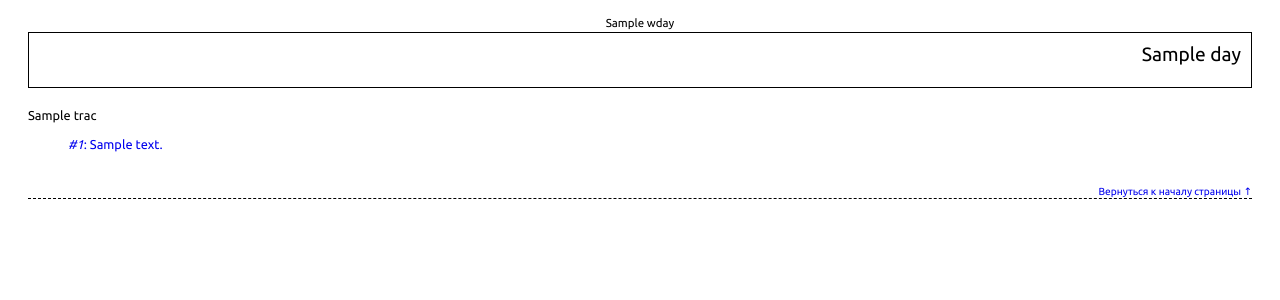
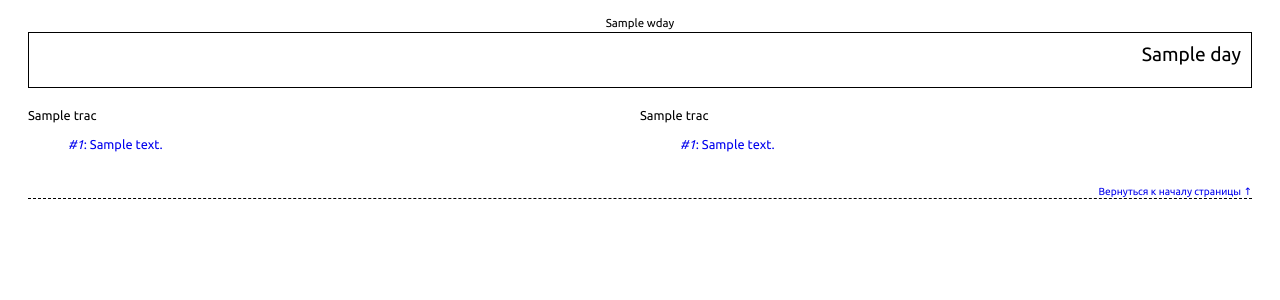
Before and after one commit to skrattaren/tracaggr, a Flask app: template templates/index.html in a window 1280 px wide. Shown: the part 168-468 px from the top of the page. Run offline with Flask 2, Linux system fonts and the light colour scheme; the template is opened without the code that fills it: most values are stand-ins (such as "Sample title", 1, 10 or a date in 2020); parts of the project's set-up code (start-up, migrations or seed data) failed here and were passed over; some libraries are stand-ins or nearby versions.

Commit message:
Query for and display recently closed tickets

```diff
--- a/defaults.py
+++ b/defaults.py
@@ -40,7 +40,7 @@ except ImportError:
     pass
 
 # query to fetch open tickets
-QUERY_OPEN = """SELECT id, owner,summary FROM ticket WHERE status!='closed'"""
+QUERY_OPEN = "SELECT id, owner, summary FROM ticket WHERE status!='closed'"
 # query to fetch month data
 QUERY_MONTH = """SELECT ticket.id, ticket.owner, ticket.summary,
                         ticket.status, ticket_custom.value AS due_date
@@ -50,7 +50,8 @@ QUERY_MONTH = """SELECT ticket.id, ticket.owner, ticket.summary,
                     ticket_custom.value ILIKE %s""".format(DATE_FIELD)
 
 # query to fetch tickets close not earlier than a week ago
-QUERY_CLSD_WEEK = "SELECT id, owner FROM ticket WHERE status='closed'"
+QUERY_CLSD_WEEK = """SELECT id, owner, summary FROM ticket WHERE status='closed'
+                     AND changetime > %s"""
 
 # prepare dictionary of DB connections
 TRACS = []
--- a/main.py
+++ b/main.py
@@ -4,6 +4,7 @@ from __future__ import unicode_literals
 
 import calendar
 import datetime
+import time
 
 from psycopg2.extras import DictCursor
 from flask import Flask, abort, redirect, render_template, session
@@ -52,6 +53,12 @@ def index(month=None, year=None):
         opened = dictify(cur.fetchall(), 'owner',
                              add_data={'trac': trac['name'],
                                        'base_url': trac['base_url']})
+        # for recently closed tickets
+        week_ago = (time.time() - 604800) * (10**6)   # (7 * 24 * 60 * 60) = 604800
+        cur.execute(QUERY_CLSD_WEEK, (week_ago, ))
+        closed = dictify(cur.fetchall(), 'owner',
+                             add_data={'trac': trac['name'],
+                                       'base_url': trac['base_url']})
     # total dictification of month data
     for user, tickets in month_data_raw.items():
         month_data[user] = dictify(tickets, 'due_date')
@@ -61,6 +68,10 @@ def index(month=None, year=None):
     # a wee bit of simple dictification for opened tickets
     for user, tickets in opened.items():
         opened[user] = dictify(tickets, 'trac')
+
+    # ...and for closed ones
+    for user, tickets in closed.items():
+        closed[user] = dictify(tickets, 'trac')
 
     # create calendars
     calendar.setfirstweekday(calendar.MONDAY)
@@ -78,6 +89,7 @@ def index(month=None, year=None):
                'month': month,
                'year': cal_year,
                'opened': opened,
+               'closed': closed,
                }
     return render_template('index.html', **context)
 
--- a/static/base.css
+++ b/static/base.css
@@ -73,32 +73,32 @@ ul {
 }
 
 .cal a,
-.tcktlist a,
-.tcktlistclose a {
+.openedlist a,
+.clsdlist a {
     text-decoration: none;
 }
 
 .cal a:link,
-.tcktlist a:link,
-.tcktlistclose a:link {
+.openedlist a:link,
+.clsdlist a:link {
     text-decoration: none;
 }
 
 .cal a:active,
-.tcktlist a:active,
-.tcktlistclose a:active {
+.openedlist a:active,
+.clsdlist a:active {
     text-decoration: none;
 }
 
 .cal a:hover,
-.tcktlist a:hover,
-.tcktlistclose a:hover {
+.openedlist a:hover,
+.clsdlist a:hover {
     text-decoration: underline;
 }
 
 .cal a:visited,
-.tcktlist a:visited,
-.tcktlistclose a:visited {
+.openedlist a:visited,
+.clsdlist a:visited {
     text-decoration: none;
 }
 
@@ -119,12 +119,12 @@ ul {
     text-decoration: line-through;
 }
 
-.tcktlist {
+.openedlist {
     float: left;
     width: 50%;
 }
 
-.tcktlistclose {
+.clsdlist {
     float: right;
     width: 50%;
 }
--- a/static/dark.css
+++ b/static/dark.css
@@ -30,8 +30,8 @@ a:hover {
 }
 
 .cal a,
-.tcktlist a,
-.tcktlistclose a {
+.openedlist a,
+.clsdlist a {
     color: #ccc;
 }
 
--- a/static/light.css
+++ b/static/light.css
@@ -27,8 +27,8 @@ a {
 }
 
 .cal a,
-.tcktlist a,
-.tcktlistclose a {
+.openedlist a,
+.clsdlist a {
     color: #000000;
 }
 
--- a/templates/index.html
+++ b/templates/index.html
@@ -55,8 +55,22 @@
         </tr>
         {% endfor %}
     </table>
-    <div class="tcktlist">
+    <div class="openedlist">
         {% for trac, tickets in opened.pop(login, {}).items() %}
+            <span class="project_name">{{ trac }}</span>
+            <ul>
+            {% for ticket in tickets %}
+                <li>
+                    <a href="{{ ticket.base_url }}/ticket/{{ ticket.id }}">
+                        <span class="num">#{{ ticket.id }}</span>:
+                        {{ ticket.summary }}</a>
+                </li>
+            {% endfor %}
+            </ul>
+        {% endfor %}
+    </div>
+    <div class="clsdlist">
+        {% for trac, tickets in closed.pop(login, {}).items() %}
             <span class="project_name">{{ trac }}</span>
             <ul>
             {% for ticket in tickets %}
```
